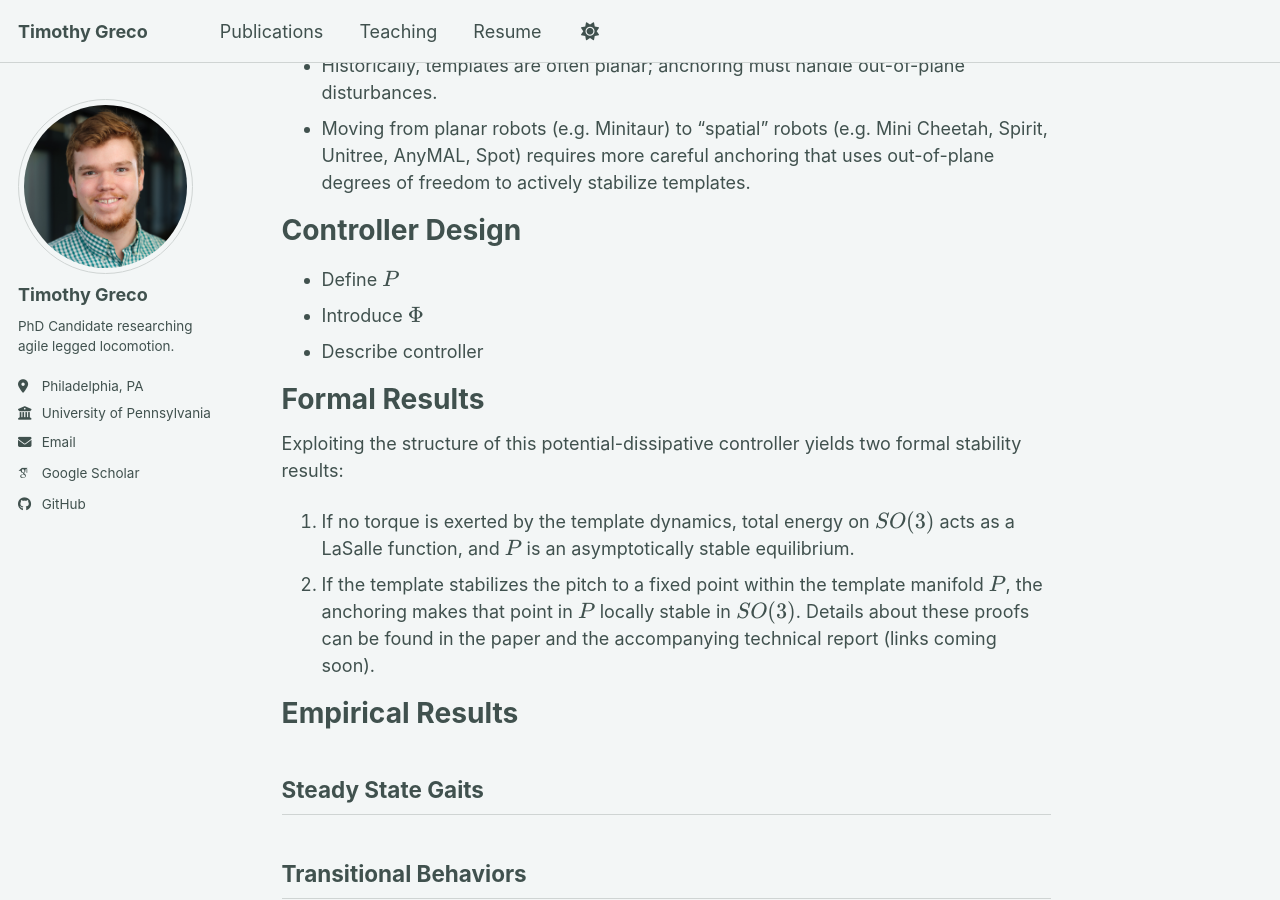
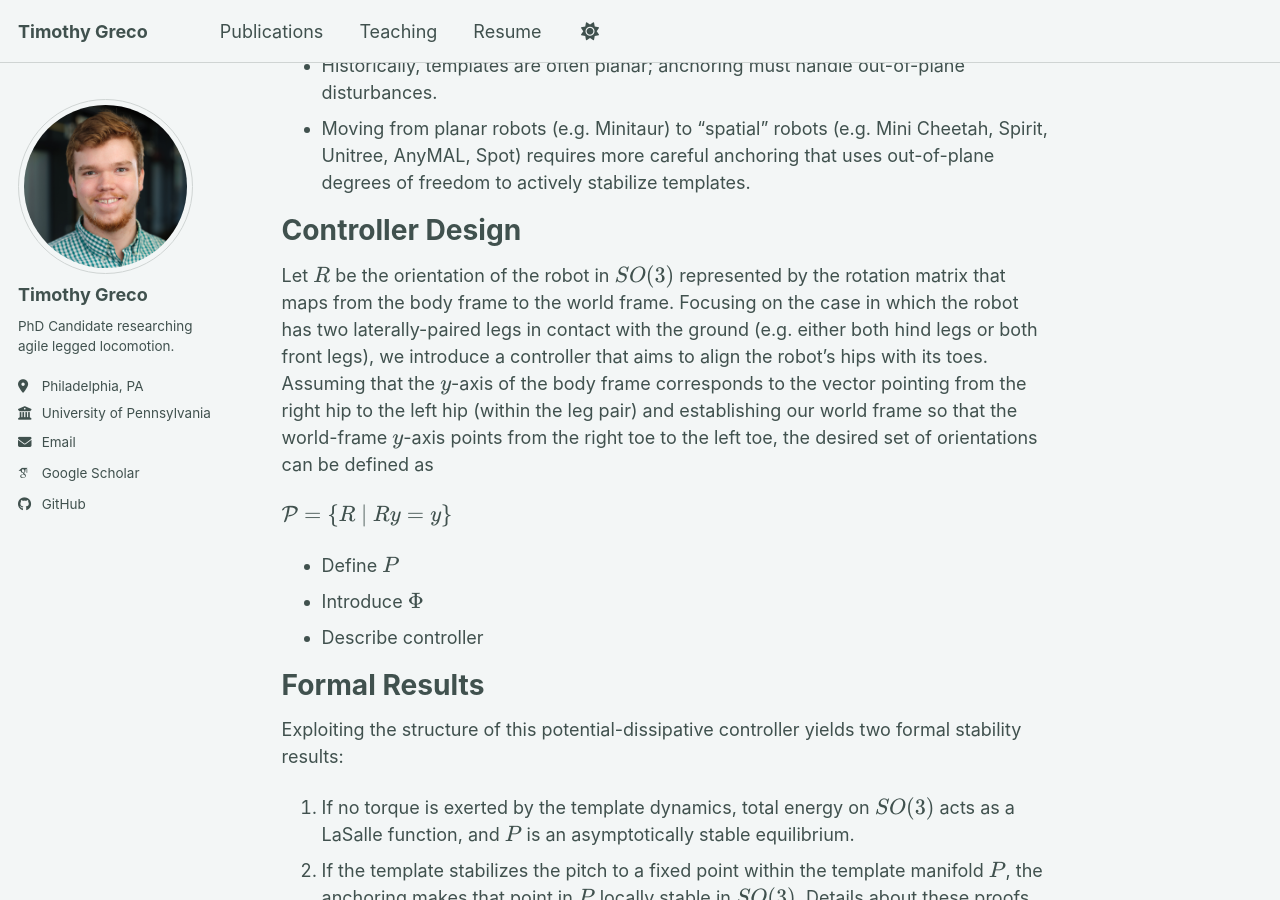
Before and after one commit to tmgreco/tmgreco.github.io, a Jekyll site: the page built from _publications/2023-05-29-Anchoring-Sagittal-Plane-Templates.md, in a window 1280 px wide and 900 px high, scrolled down 333 px. Built offline with Jekyll 4.4.1, drawn with Linux system fonts in a browser that asks for light colours; some web fonts are replaced; a script bundle is joined from its source files by our own code; library files that are not in the unit come from our copies.

Commit message:
Testing more math

```diff
--- a/_publications/2023-05-29-Anchoring-Sagittal-Plane-Templates.md
+++ b/_publications/2023-05-29-Anchoring-Sagittal-Plane-Templates.md
@@ -18,6 +18,9 @@ Testing unordered list
 
 Controller Design
 ======
+Let $$R$$ be the orientation of the robot in $$SO(3)$$ represented by the rotation matrix that maps from the body frame to the world frame.  Focusing on the case in which the robot has two laterally-paired legs in contact with the ground (e.g. either both hind legs or both front legs), we introduce a controller that aims to align the robot's hips with its toes.  Assuming that the $$y$$-axis of the body frame corresponds to the vector pointing from the right hip to the left hip (within the leg pair) and establishing our world frame so that the world-frame $$y$$-axis points from the right toe to the left toe, the desired set of orientations can be defined as
+
+$$ \mathcal{P} = \{ R \ |\ Ry = y\} $$
 - Define $$P$$
 - Introduce $$\Phi$$
 - Describe controller
```
